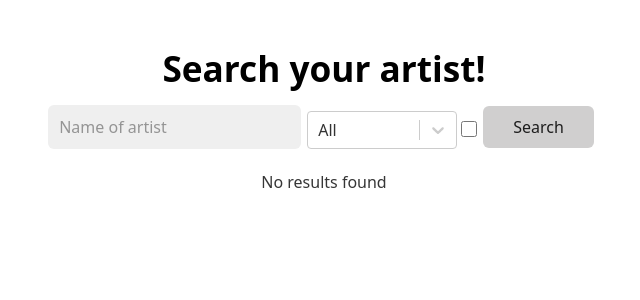
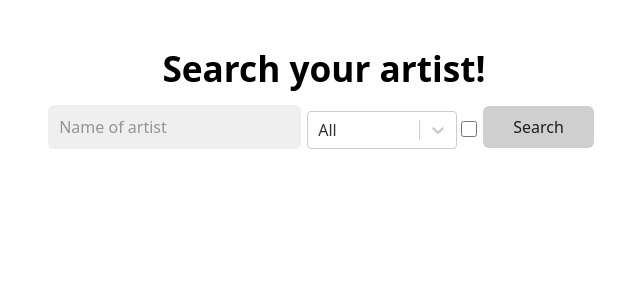
Before and after one commit to JavierLlanos6/SearchAndSelectorContent, a React (Create React App) app: page / in a window 1280 px wide. Shown: the top 300 px of the page, without its empty margins (316-956 px from the left). Built offline with nearby package versions, Linux system fonts and the light colour scheme.

Commit message:
V1.5.2. fixed bug, broken page when searching for no artist

```diff
--- a/src/App.js
+++ b/src/App.js
@@ -107,7 +107,7 @@ function App() {
         ) : artist && artist.length > 0 ? (
           <Artist artists={artist} />
         ) : (
-          <p>No results found</p>
+          search.length > 0 && <p>No results found</p>
         )}
       </main>
     </div>
```
